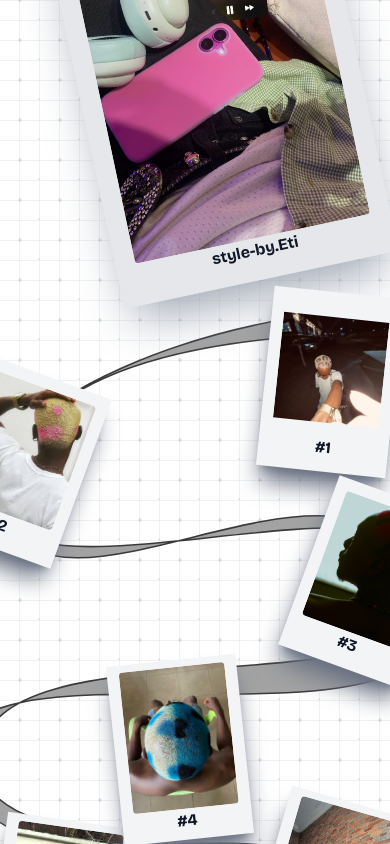
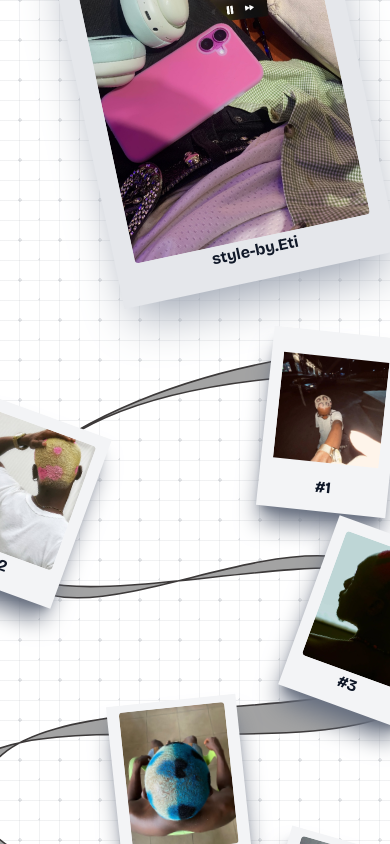
Before and after one commit to OkataMiracleDev/eti-hairstylist-portfolio, a Next.js app: page / in a window 390 px wide. Shown: the part 1180-2024 px from the top of the page. Built offline with nearby package versions, Linux system fonts and the light colour scheme; a web font is replaced by a local one.

Commit message:
Update HomeGallery.tsx

```diff
--- a/components/Home/HomeGallery/HomeGallery.tsx
+++ b/components/Home/HomeGallery/HomeGallery.tsx
@@ -7,7 +7,7 @@ const HomeGallery = () => {
   return (
     <div
       data-aos="fade-up"
-      className="md:mt-10 lg:-mt-150 flex flex-col items-center"
+      className="mt-10 lg:-mt-150 flex flex-col items-center"
     >
       <div className="w-[120%] h-300 relative hidden lg:flex flex-col ">
         <div className="w-full h-full absolute"></div>
```
